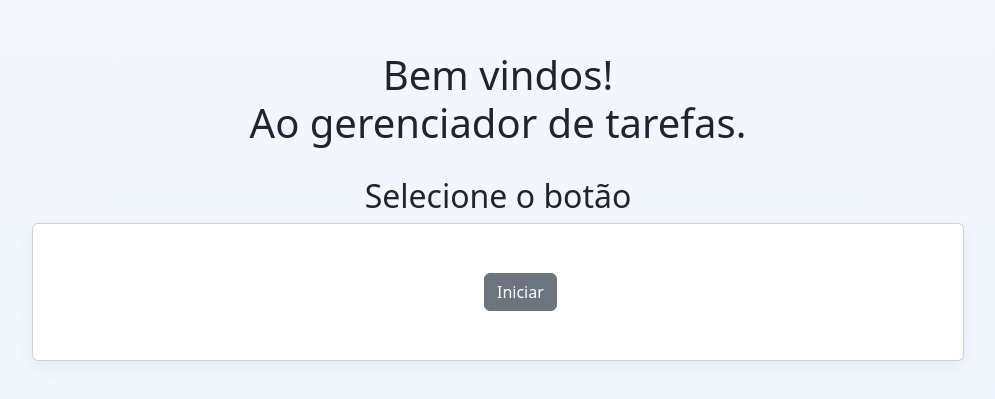
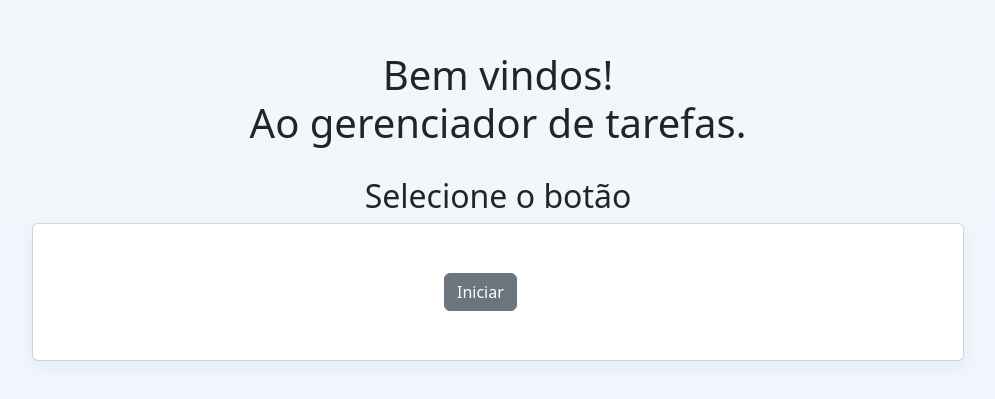
Before and after one commit to Nuno38/Gerenciador_de_Tarefas_Cx, a plain HTML site: page index.html in a window 1280 px wide. Shown: the part 109-508 px from the top of the page, without its empty margins (142-1137 px from the left). Drawn offline with nearby package versions, Linux system fonts and the light colour scheme.

Commit message:
styles_index.css

```diff
--- a/Css/styles_index.css
+++ b/Css/styles_index.css
@@ -15,5 +15,6 @@
 .btn{border-radius: 25px;}
 .sub-title{text-align: center; margin-top: 30px;}
 .title{text-align: center;}
-.btn{margin: 12px; margin-left: 210px;}
+.btn{margin: 12px; margin-left: 190px;}
+
 .pag{list-style: none;}
```
